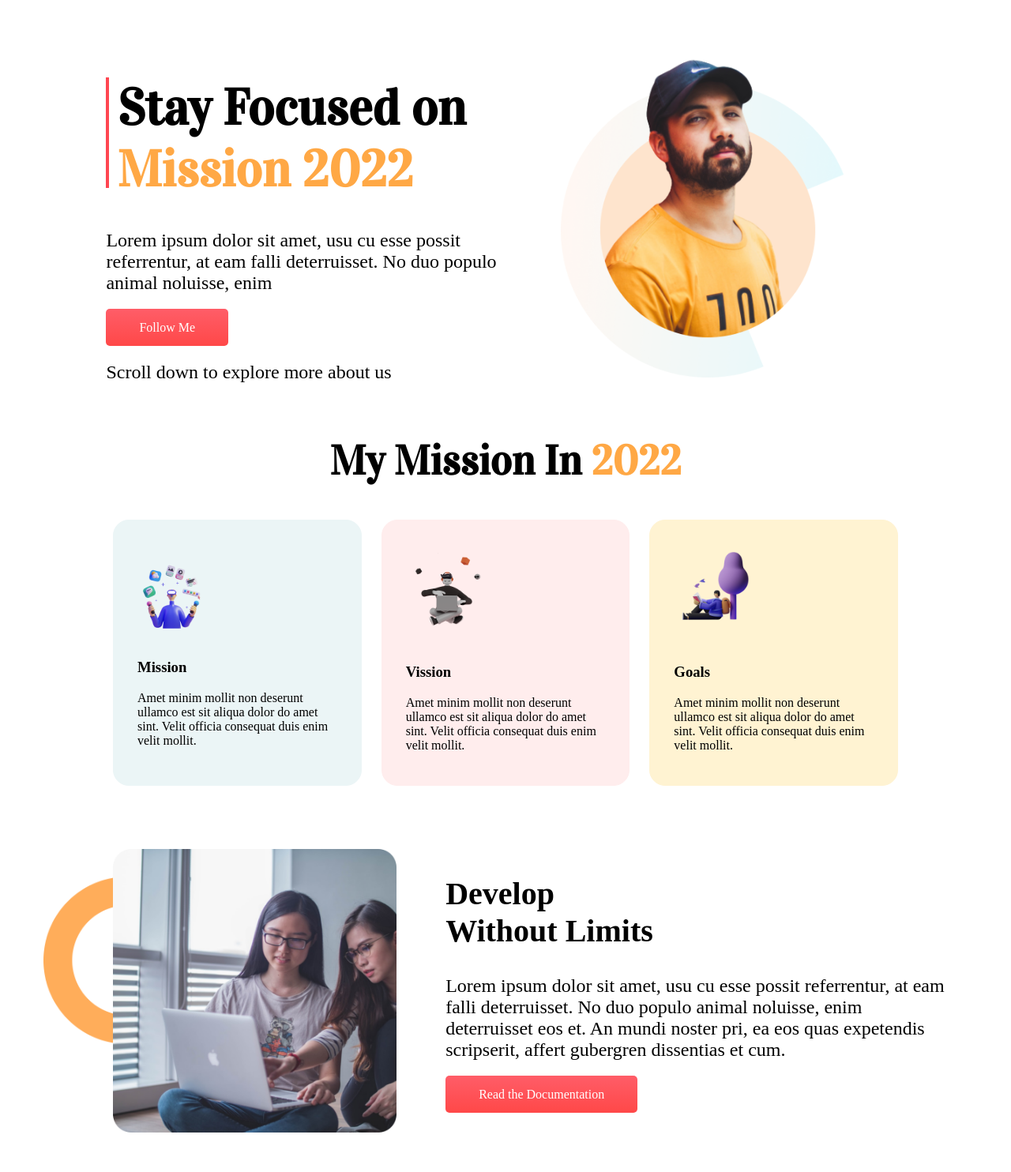
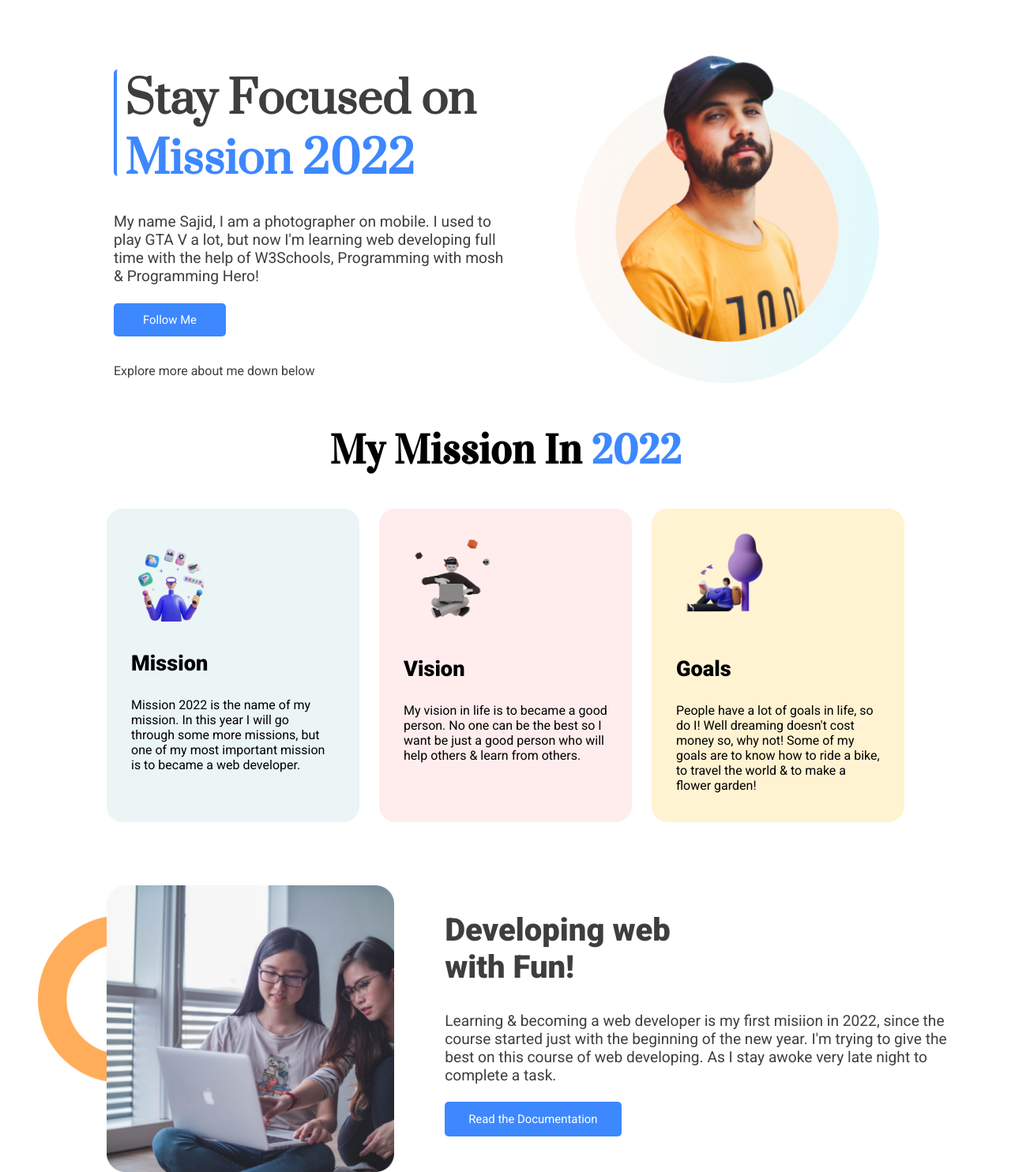
Before and after one commit to SajidJRahman/mission-2022, a plain HTML site: page index.html in a window 1280 px wide. Shown: the part 5-1489 px from the top of the page at 79% size. Before the commit the page ends 1451 px from the top, so only its background shows below. Drawn offline with Linux system fonts and the light colour scheme; a web font is replaced by a local one.

Commit message:
finished building

```diff
--- a/index.html
+++ b/index.html
@@ -7,53 +7,77 @@
     <link rel="stylesheet" href="style.css">
     <link rel="preconnect" href="https://fonts.googleapis.com">
     <link rel="preconnect" href="https://fonts.gstatic.com" crossorigin>
-    <link href="https://fonts.googleapis.com/css2?family=Love+Light&family=Poppins:wght@300&family=Prata&family=Sail&family=Vidaloka&display=swap" rel="stylesheet">
+    <link href="https://fonts.googleapis.com/css2?family=Abril+Fatface&family=DM+Serif+Text&family=Love+Light&family=Open+Sans:wght@800&family=Poppins:wght@300&family=Prata&display=swap" rel="stylesheet">
     <link rel="preconnect" href="https://fonts.googleapis.com">
     <link rel="preconnect" href="https://fonts.gstatic.com" crossorigin>
     <link href="https://fonts.googleapis.com/css2?family=Abril+Fatface&family=Love+Light&family=Poppins:wght@300&family=Prata&family=Sail&family=Vidaloka&display=swap" rel="stylesheet">
+    <link rel="preconnect" href="https://fonts.googleapis.com">
+    <link rel="preconnect" href="https://fonts.gstatic.com" crossorigin>
+    <link href="https://fonts.googleapis.com/css2?family=Abril+Fatface&family=Love+Light&family=Poppins:wght@300&family=Prata&family=Roboto&display=swap" rel="stylesheet">
+    <link rel="preconnect" href="https://fonts.googleapis.com">
+    <link rel="preconnect" href="https://fonts.gstatic.com" crossorigin>
+    <link href="https://fonts.googleapis.com/css2?family=Abril+Fatface&family=Love+Light&family=Open+Sans:wght@800&family=Poppins:wght@300&family=Prata&family=Roboto:wght@400;500;900&display=swap" rel="stylesheet">
     <title>Mission 2022</title>
 </head>
 <body>
     <section>
         <div class="half-width">
-            <h1 id="first-header">Stay Focused on <span class="color-orange">Mission 2022</span></h1>
-            <p class="paragraph">Lorem ipsum dolor sit amet, usu cu esse possit referrentur, at eam falli deterruisset. No duo populo animal noluisse, enim</p>
+            <h1 id="first-header">Stay Focused on <span class="color-blue">Mission 2022</span></h1>
+            <p id="p-one">My name Sajid, I am a photographer on mobile. I used to play GTA V a lot, but now I'm learning web developing full time with the help of W3Schools, Programming with mosh & Programming Hero!</p>
             <a id="first-link" target="_blank" href="https://instagram.com/sajidjrahman">Follow Me</a>
-            <p class="paragraph-two">Scroll down to explore more about us</p>
+            <p class="p-two">Explore more about me down below</p>
         </div>
         <div class="half-width">
-            <img src="images/person/person-0.png" alt="picture of a person">
+            <img src="images/person/person-2.png" alt="picture of a person">
         </div>
     </section>
-    <h2>My Mission In <span class="color-orange">2022</span></h2>
+    <h2>My Mission In <span class="color-blue">2022</span></h2>
     <section id="section-two">
         <div class="illustrators-one">
             <img class="illustrators" src="images/illustrators/illustrator-1.png" alt="an illustrator">
-            <h3>Mission</h3>
-            <p class="paragraph-three">Amet minim mollit non deserunt ullamco est sit aliqua dolor do amet sint. Velit officia consequat duis enim velit mollit.</p>
+            <h3 class="mission-vision-goals">Mission</h3>
+            <p class="p-three">Mission 2022 is the name of my mission. In this year I will go through some more missions, but one of my most important mission is to became a web developer.</p>
         </div>
         <div class="illustrators-two">
             <img class="illustrators" src="images/illustrators/illustrator-2.png" alt="another illustrator">
-            <h3>Vission</h3>
-            <p class="paragraph-three">Amet minim mollit non deserunt ullamco est sit aliqua dolor do amet sint. Velit officia consequat duis enim velit mollit.
-                </p>
+            <h3 class="mission-vision-goals">Vision</h3>
+            <p class="p-three">My vision in life is to became a good person. No one can be the best so I want be just a good person who will help others & learn from others.</p>
         </div>
         <div class="illustrators-three">
             <img class="illustrators" src="images/illustrators/illustrator-3.png" alt="one more illustrator">
-            <h3>Goals</h3>
-            <p class="paragraph-three">Amet minim mollit non deserunt ullamco est sit aliqua dolor do amet sint. Velit officia consequat duis enim velit mollit.</p>
+            <h3 class="mission-vision-goals">Goals</h3>
+            <p class="p-three">People have a lot of goals in life, so do I! Well dreaming doesn't cost money so, why not! Some of my goals are to know how to ride a bike, to travel the world & to make a flower garden!</p>
         </div>
     </section>
     <section>
-        <div id="third-section" >
+        <div id="section-three" >
             <img id="coding-image" src="images/pictures/coding.png" alt="picture of coding">
         </div>
-        <div id="div">
-            <h1 id="forth-header">Develop<br>Without Limits</h1>
-            <p class="paragraph-four">Lorem ipsum dolor sit amet, usu cu esse possit referrentur, at eam falli deterruisset. No duo populo animal noluisse, enim deterruisset eos et. An mundi noster pri, ea eos quas expetendis scripserit, affert gubergren dissentias et cum.</p>
+        <div id="div-one">
+            <h1 class="header-four">Developing web<br>with Fun!</h1>
+            <p class="p-four">Learning & becoming a web developer is my first misiion in 2022, since the course started just with the beginning of the new year. I'm trying to give the best on this course of web developing. As I stay awoke very late night to complete a task.</p>
             <a id="second-link" href="">Read the Documentation</a>
         </div>
     </section>
-
+    <section>
+        <div id="section-four">
+            <h1 class="header-four">Becoming a<br>Web Developer</h1>
+            <p class="p-four">Becoming a web deveoper was always my dream, but used to fear about learning new web languages. But throughout the year of 2021 my best frind told me about web developing, helping me a lot about learning web languages. So now here I am...</p>
+            <a id="third-link" href="">Read the Documentation</a>
+        </div>
+        <div id="div-two">
+            <img id="project-image" src="images/pictures/project.png" alt="image of a project">
+        </div>
+    </section>
+        <div id="div-three">
+            <h1 id="last-h1">At the End</h1>
+            <p id="p-five">At the end all I want to say is web developing is very fun, for begainers it's a challenge but on day I will acquire this skill INSHALLAH.</p>
+        </div>
+    <div id="footer">
+        <footer id="footer-two">
+            <p id="footer-three">Mission <span class="color-blue">2022</span></p>
+            <p id="footer-four">Hard work, Perseverance, and Determination for 2022</p>
+        </footer>
+    </div>
 </body>
 </html>
--- a/style.css
+++ b/style.css
@@ -1,17 +1,23 @@
+body{
+    margin: 0%;
+}
 #first-header{
+    font-family: 'Abril Fatface', cursive;
+    font-family: 'DM Serif Text', serif;
     font-family: 'Love Light', cursive;
+    font-family: 'Open Sans', sans-serif;
     font-family: 'Poppins', sans-serif;
     font-family: 'Prata', serif;
-    font-family: 'Sail', cursive;
-    font-family: 'Vidaloka', serif;
-    font-size: 400%;
+    font-size: 350%;
+    padding-left: 10px;
     border-left: 4px solid;
-    padding-left: 10px;
-    border-top-style: hidden;
+    border-top-left-radius: 5px;
+    border-bottom-left-radius: 5px;
     margin-left: 20%;
     margin-top: 15%;
-    border-color: rgb(255, 70, 81);
-    height: 140px;
+    border-color: rgb(61, 136, 255);
+    height: 135px;
+    color: rgb(62, 62, 62);
 }
 h2{
     text-align: center;
@@ -26,50 +32,122 @@ h2{
 h3{
     padding-left: 15px;
 }
-#forth-header{
+#last-h1{
+    font-family: 'Abril Fatface', cursive;
+    font-family: 'Love Light', cursive;
+    font-family: 'Open Sans', sans-serif;
+    font-family: 'Poppins', sans-serif;
+    font-family: 'Prata', serif;
+    font-family: 'Roboto', sans-serif;
+    text-align: center;
+    color: rgb(62, 62, 62);
+    font-size: 250%;
+    padding-top: 25%;
+}
+.header-four{
+    font-family: 'Abril Fatface', cursive;
+    font-family: 'Love Light', cursive;
+    font-family: 'Open Sans', sans-serif;
+    font-family: 'Poppins', sans-serif;
+    font-family: 'Prata', serif;
+    font-family: 'Roboto', sans-serif;
+    color: rgb(62, 62, 62);
     font-size: 250%;
 }
-.color-orange{
-    color: rgb(255, 168, 69)
+.color-blue{
+    color: rgb(61, 136, 255);
 }
 a{
-
+    font-family: 'Abril Fatface', cursive;
+    font-family: 'Love Light', cursive;
+    font-family: 'Poppins', sans-serif;
+    font-family: 'Prata', serif;
+    font-family: 'Roboto', sans-serif;
     text-decoration: none;
     color: white;
-    background-image: linear-gradient(to bottom, rgb(255, 93, 104),rgb(255, 72, 72));
+    background-color: rgb(61, 136, 255);
     border-radius: 5px;
 }
 #first-link{
-    padding: 15px 42px;
+    font-size: 93%;
+    padding: 12px 37px;
     margin-left: 20%;
 }
 #second-link{
-    padding: 15px 42px;
-    text-decoration: none;
-    color: white;
-    background-image: linear-gradient(to bottom, rgb(255, 93, 104),rgb(255, 72, 72));
-    border-radius: 5px;
+    font-size: 93%;
+    padding: 13px 30px;
     margin-left: 0%;
     margin-top: 50%;
 }
-.paragraph{
-    font-size: 150%;
+#third-link{
+    font-size: 93%;
+    padding: 13px 30px;
+    margin-top: 50%;
+}
+#p-one{
+    font-family: 'Abril Fatface', cursive;
+    font-family: 'Love Light', cursive;
+    font-family: 'Poppins', sans-serif;
+    font-family: 'Prata', serif;
+    font-family: 'Roboto', sans-serif;
+    color: rgb(62, 62, 62);
+    font-size: 120%;
     margin-left: 20%;
-    padding-bottom: 10px;
+    padding-bottom: 15px;
 }
-.paragraph-two{
-    font-size: 150%;
+.p-two{
+    font-family: 'Abril Fatface', cursive;
+    font-family: 'Love Light', cursive;
+    font-family: 'Poppins', sans-serif;
+    font-family: 'Prata', serif;
+    font-family: 'Roboto', sans-serif;
+    color: rgb(62, 62, 62);
+    font-size: 100%;
     margin-left: 20%;
-    padding-top: 10px;
+    padding-top: 30px;
 }
-.paragraph-three{
+.p-three{
+    font-family: 'Abril Fatface', cursive;
+    font-family: 'Love Light', cursive;
+    font-family: 'Poppins', sans-serif;
+    font-family: 'Prata', serif;
+    font-family: 'Roboto', sans-serif;
+    color: black;
+    font-size: 100%;
     padding-left: 15px;
     padding-right: 15px;
 
 }
-.paragraph-four{
-    font-size: 150%;
-    padding-bottom: 10px;
+.p-four{
+    font-family: 'Abril Fatface', cursive;
+    font-family: 'Love Light', cursive;
+    font-family: 'Poppins', sans-serif;
+    font-family: 'Prata', serif;
+    font-family: 'Roboto', sans-serif;
+    color: rgb(62, 62, 62);
+    font-size: 120%;
+    padding-bottom: 15px;
+}
+#p-five{
+    font-family: 'Abril Fatface', cursive;
+    font-family: 'Love Light', cursive;
+    font-family: 'Poppins', sans-serif;
+    font-family: 'Prata', serif;
+    font-family: 'Roboto', sans-serif;
+    text-align: center;
+    color: rgb(166, 230, 255);
+    font-size: 120%;
+    margin-left: 25%;
+    margin-right: 25%;
+    padding-bottom: 25%;
+}
+.mission-vision-goals{
+    font-family: 'Abril Fatface', cursive;
+    font-family: 'Love Light', cursive;
+    font-family: 'Poppins', sans-serif;
+    font-family: 'Prata', serif;
+    font-family: 'Roboto', sans-serif;
+    font-size: 170%;
 }
 section{
     display: flex;
@@ -79,11 +157,25 @@ section{
     margin-right: 60px;
     height: 150%;
 }
+#section-three{
+    background-image: url(images/shapes/shape-1.png);
+    background-repeat: no-repeat;
+    background-size: 212px;
+    background-position: 16%;
+    width: 40%;
+}
+#section-four{
+    width: 50%;
+    padding-left: 135px;
+    padding-top: 110px;
+    padding-bottom: 150px;
+}
 .half-width{
     width: 50%;
+    padding-left: 20px;
 }
 .half-width img{
-    width: 59%;
+    width: 62%;
     float: inline-start;
     padding-left: 11%;
 }
@@ -91,31 +183,40 @@ section{
     width: 71%;
     margin-left: 135px;
     padding-top: 80px;
-
 }
-#third-section{
-    background-image: url(images/shapes/shape-1.png);
-    background-repeat: no-repeat;
-    background-size: 212px;
-    background-position: 16%;
-    width: 40%;
+#project-image{
+    width: 79%;
+    padding-top: 90px;
+    margin-left: 85px;
 }
-#div{
+#div-one{
     width: 50%;
     padding-top: 80px;
     padding-left: 4%;
 }
-.half-width-second{
+#div-two{
+    width: 40%;
+    padding-right: 9%;
+}
+#div-three{
+    background-image: url(images/shapes/shape-6.png);
+    background-repeat: no-repeat;
+    background-size: 500px;
+    background-position: 50%;
     width: 50%;
+    margin-left: 27%;
+    margin-right: 25%;
 }
 .illustrators{
-    width: 40%;
-    padding: 10px
+    width: 45%;
+    padding: 10px;
+    padding-bottom: 0px;
 }
 .illustrators-one{
     border: 1px solid rgb(235, 245, 246);
     border-radius: 20px;
-    padding: 25px 15px;
+    padding: 15px 15px;
+    padding-bottom: 20px;
     background-color: rgb(235, 245, 246);
     width: 25%;
     margin-left: 75px;
@@ -123,7 +224,8 @@ section{
 .illustrators-two{
     border: 1px solid rgb(255, 237, 237);
     border-radius: 20px;
-    padding: 25px 15px;
+    padding: 15px 15px;
+    padding-bottom: 20px;
     background-color: rgb(255, 237, 237);
     width: 25%;
     margin-left: 25px;
@@ -132,8 +234,39 @@ section{
 .illustrators-three{
     border: 1px solid rgb(255, 243, 210);
     border-radius: 20px;
-    padding: 25px 15px;
+    padding: 15px 15px;
+    padding-bottom: 20px;
     background-color: rgb(255, 243, 210);
-    width: 25%;
+    width:25%;
     margin-right: 75px;
 }
+#footer{
+    padding-top: 5px;
+    padding-top: 150px;
+}
+#footer-two{
+    text-align: center;
+    padding: 15px 40px;
+    background-color: black;
+}
+#footer-three{
+    font-family: 'Abril Fatface', cursive;
+    font-family: 'Love Light', cursive;
+    font-family: 'Poppins', sans-serif;
+    font-family: 'Prata', serif;
+    font-family: 'Sail', cursive;
+    font-family: 'Vidaloka', serif;
+    font-size: 200%;
+    color: white;
+    padding-top: 20px;
+}
+#footer-four{
+    font-family: 'Abril Fatface', cursive;
+    font-family: 'Love Light', cursive;
+    font-family: 'Poppins', sans-serif;
+    font-family: 'Prata', serif;
+    font-family: 'Roboto', sans-serif;
+    font-size: 90%;
+    color: rgb(94, 108, 160);
+    padding-bottom: 20px;
+}
```
